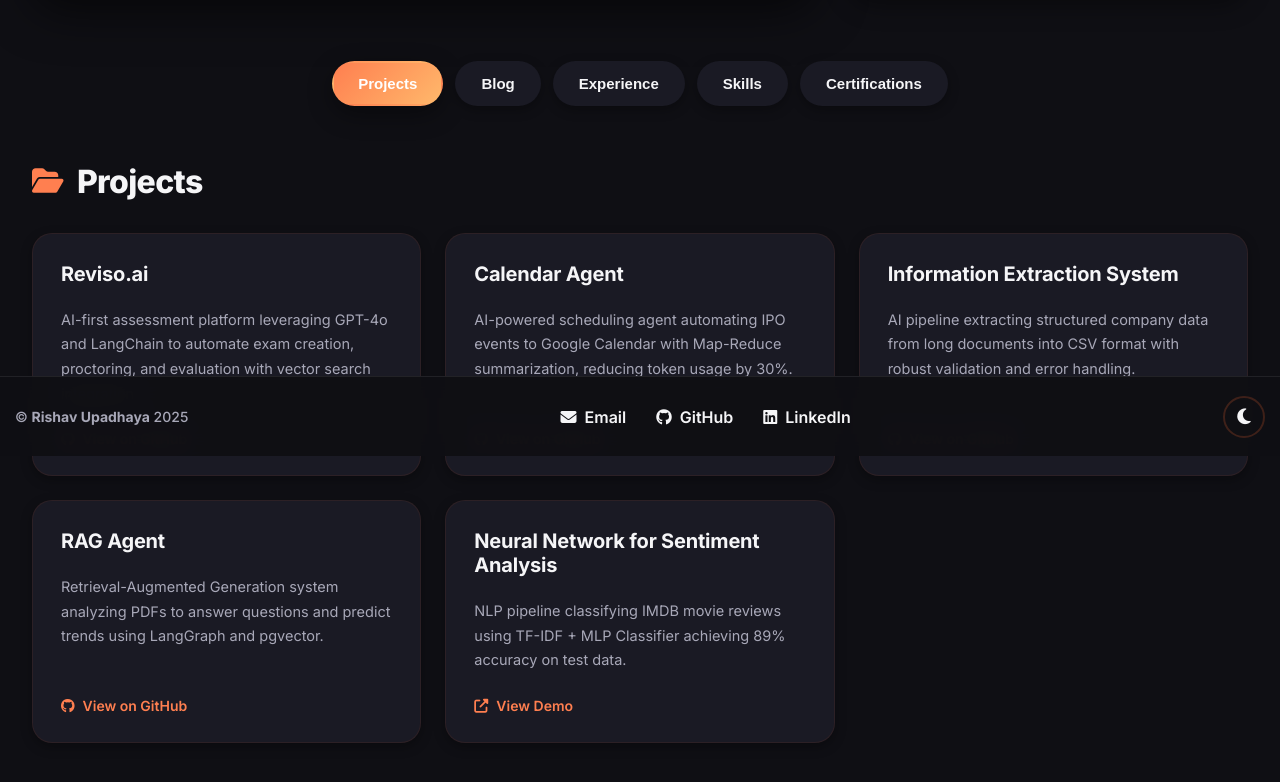
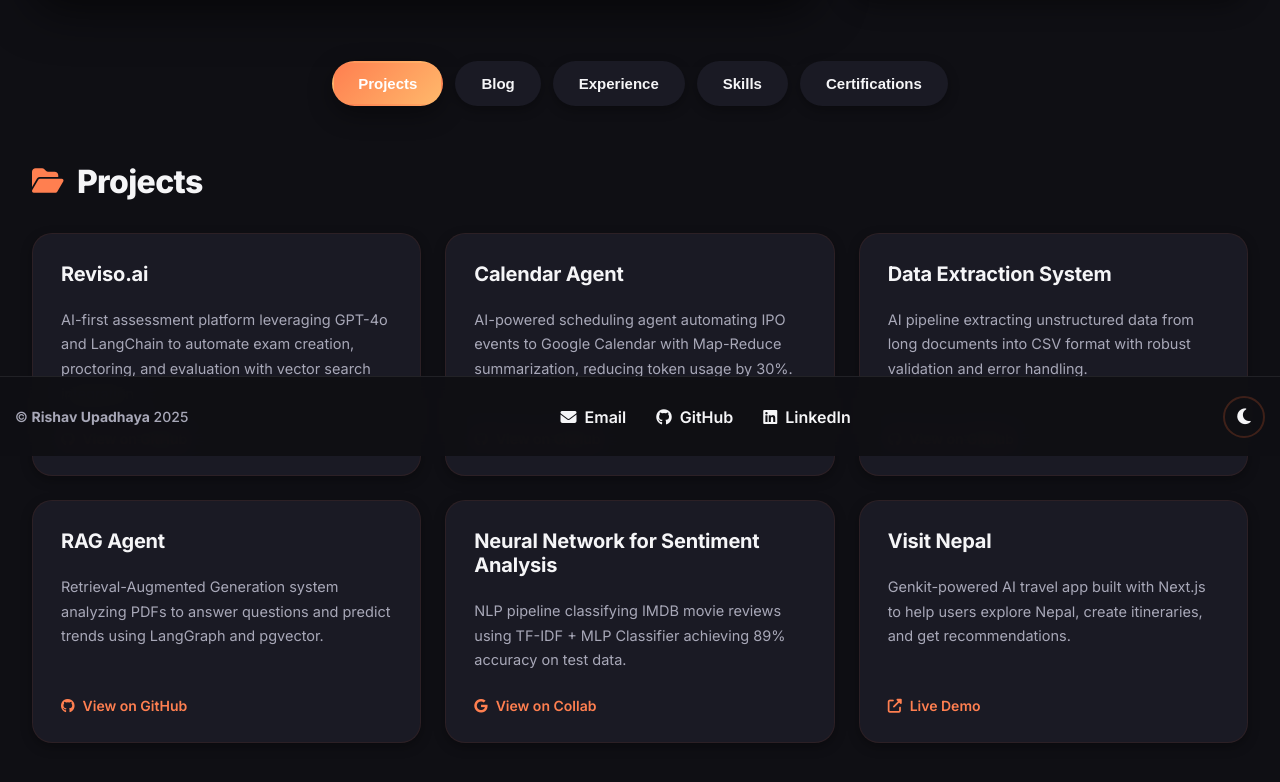
Before and after one commit to Rishav-Upadhaya/Resume, a plain HTML site: page index.html in a window 1280 px wide. Shown: the part 344-1126 px from the top of the page. Drawn offline with Linux system fonts and the light colour scheme.

Commit message:
Update: Projects

```diff
--- a/index.html
+++ b/index.html
@@ -626,8 +626,8 @@
           <a href="https://github.com/Rishav-Upadhaya/Calender_Agent" target="_blank"><i class="fab fa-github"></i>View on GitHub</a>
         </div>
         <div class="card">
-          <h3>Information Extraction System</h3>
-          <p>AI pipeline extracting structured company data from long documents into CSV format with robust validation and error handling.</p>
+          <h3>Data Extraction System</h3>
+          <p>AI pipeline extracting unstructured data from long documents into CSV format with robust validation and error handling.</p>
           <a href="https://github.com/Rishav-Upadhaya/company-extractor" target="_blank"><i class="fab fa-github"></i>View on GitHub</a>
         </div>
         <div class="card">
@@ -638,7 +638,12 @@
         <div class="card">
           <h3>Neural Network for Sentiment Analysis</h3>
           <p>NLP pipeline classifying IMDB movie reviews using TF-IDF + MLP Classifier achieving 89% accuracy on test data.</p>
-          <a href="https://colab.research.google.com/drive/1CQw9G25ziZxllsTsTJwGi2Pidl0ZxElh" target="_blank"><i class="fas fa-external-link-alt"></i>View Demo</a>
+          <a href="https://colab.research.google.com/drive/1CQw9G25ziZxllsTsTJwGi2Pidl0ZxElh" target="_blank"><i class="fab fa-google"></i>View on Collab</a>
+        </div>
+        <div class="card">
+          <h3>Visit Nepal</h3>
+          <p>Genkit-powered AI travel app built with Next.js to help users explore Nepal, create itineraries, and get recommendations.</p>
+          <a href="hhttps://visitnepal.vercel.app/" target="_blank"><i class="fas fa-external-link-alt"></i>Live Demo</a>
         </div>
       </div>
     </section>
@@ -660,7 +665,7 @@
         <div class="timeline-item">
           <div class="timeline-dot"></div>
           <div class="timeline-content">
-            <h3>AsterGaze Technologies — AI Engineer Intern</h3>
+            <h3>AsterGaze Technologies — AI Engineer</h3>
             <p>May 2025 – Present • Engineered AI features with LangGraph & pgvector. Built Calendar Agent automating events and reducing scheduling overhead by 40%. Developed AI wrapper in Go for context-aware responses.</p>
           </div>
         </div>
```
